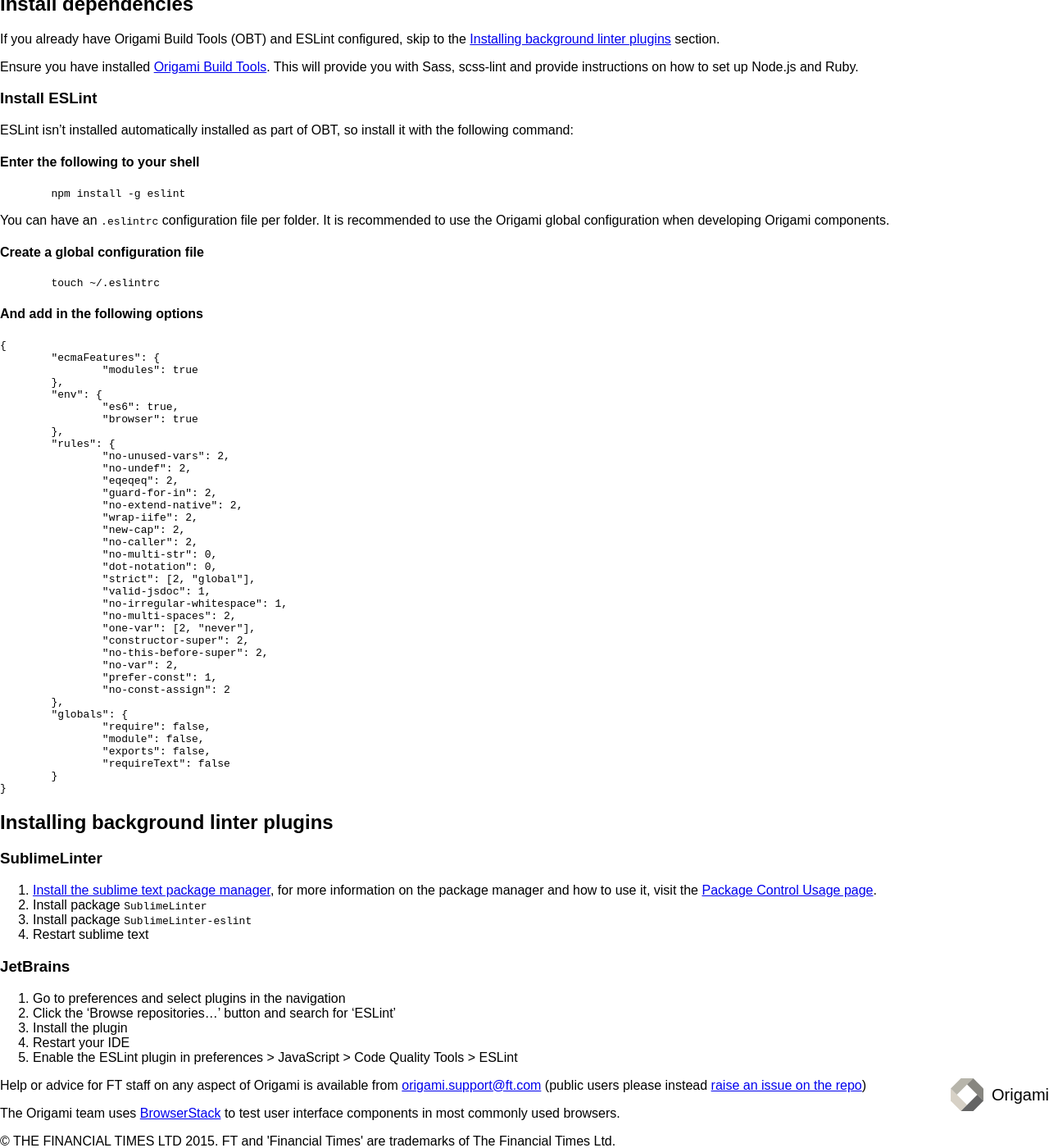
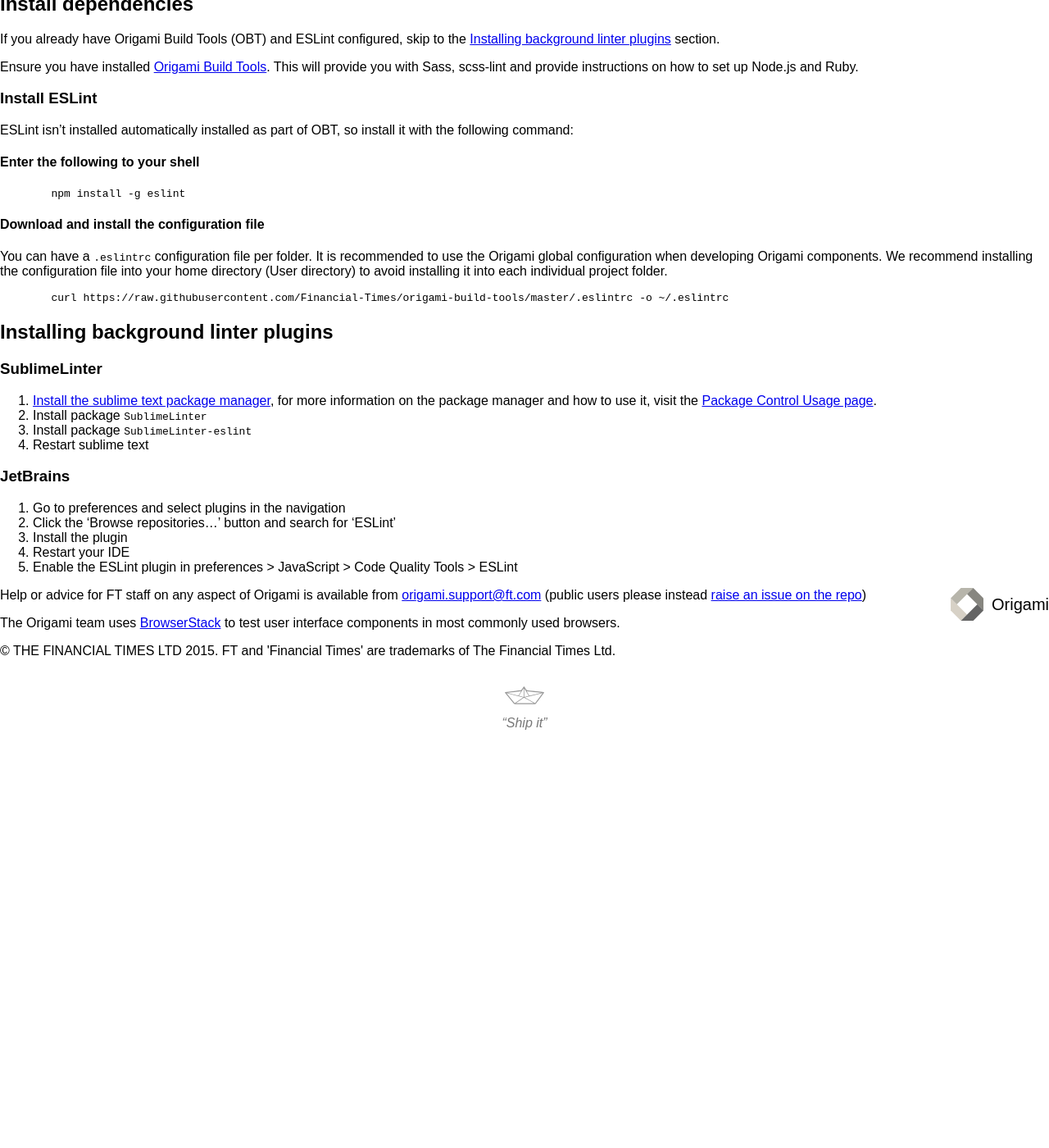
Before and after one commit to Financial-Times/ft-origami, a Jekyll site: the page built from docs/developer-guide/background-linters.md, in a window 1280 px wide and 1400 px high, scrolled down 571 px. Shown: the whole window at 82% size. Built offline with Jekyll 4.4.1, drawn with Linux system fonts in a browser that asks for light colours; nearby versions of some CDN libraries; comment, search, counter and statistics services are not loaded; a style sheet for code colours, icons or effects is not loaded; after the commit the page ends 1482 px from its top, so only the background shows below that.

Commit message:
Use curl to download the latest version of the config

```diff
--- a/docs/developer-guide/background-linters.md
+++ b/docs/developer-guide/background-linters.md
@@ -25,51 +25,13 @@ ESLint isn't installed automatically installed as part of OBT, so install it wit
 	<kbd>npm install -g eslint</kbd>
 </pre>
 
-You can have an `.eslintrc` configuration file per folder. It is recommended to use the Origami global configuration when developing Origami components.
+#### Download and install the configuration file
 
-#### Create  a global configuration file
+You can have a `.eslintrc` configuration file per folder. It is recommended to use the Origami global configuration when developing Origami components. We recommend installing the configuration file into your home directory (User directory) to avoid installing it into each individual project folder.
+
 <pre class="cli">
-	<kbd>touch ~/.eslintrc</kbd>
+	<kbd>curl https://raw.githubusercontent.com/Financial-Times/origami-build-tools/master/.eslintrc -o ~/.eslintrc</kbd>
 </pre>
-
-#### And add in the following options
-	{
-		"ecmaFeatures": {
-			"modules": true
-		},
-		"env": {
-			"es6": true,
-			"browser": true
-		},
-		"rules": {
-			"no-unused-vars": 2,
-			"no-undef": 2,
-			"eqeqeq": 2,
-			"guard-for-in": 2,
-			"no-extend-native": 2,
-			"wrap-iife": 2,
-			"new-cap": 2,
-			"no-caller": 2,
-			"no-multi-str": 0,
-			"dot-notation": 0,
-			"strict": [2, "global"],
-			"valid-jsdoc": 1,
-			"no-irregular-whitespace": 1,
-			"no-multi-spaces": 2,
-			"one-var": [2, "never"],
-			"constructor-super": 2,
-			"no-this-before-super": 2,
-			"no-var": 2,
-			"prefer-const": 1,
-			"no-const-assign": 2
-		},
-		"globals": {
-			"require": false,
-			"module": false,
-			"exports": false,
-			"requireText": false
-		}
-	}
 
 ## Installing background linter plugins
 
```
